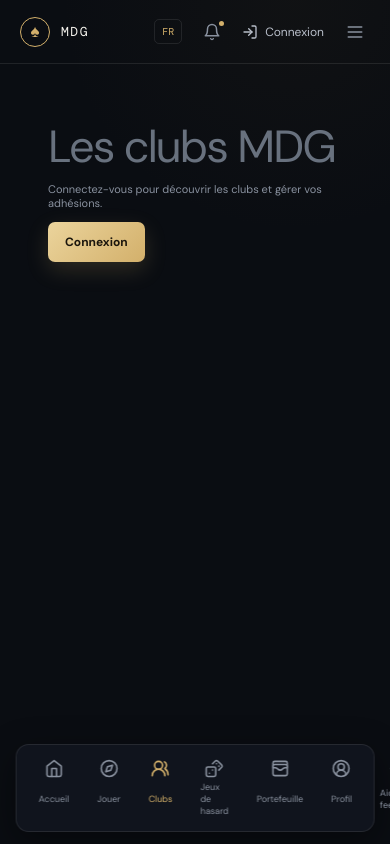
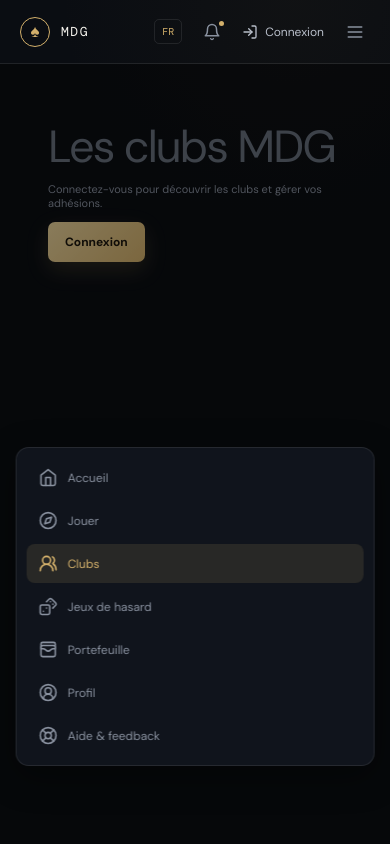
Before and after one commit to raillersing/casino-mdg, a React (Vite) app in the folder frontend/: page /clubs in a window 390 px wide. Both pictures are taken after a click on the button 355 px from the left and 31 px from the top of the page. Built offline with nearby package versions, Linux system fonts and the light colour scheme; a web font is replaced by a local one.

Commit message:
Improve mobile accessibility

```diff
--- a/frontend/src/components/ui/Layout.tsx
+++ b/frontend/src/components/ui/Layout.tsx
@@ -13,7 +13,7 @@ import {
   LifeBuoy,
 } from "lucide-react";
 import { useTranslation } from "react-i18next";
-import { useEffect } from "react";
+import { useEffect, useState } from "react";
 import { getCurrentUser } from "@services/auth";
 import { useGameStore } from "@stores/gameStore";
 
@@ -23,6 +23,7 @@ export function Layout({ children }: { children: ReactNode }) {
   const setUser = useGameStore((state) => state.setUser);
   const logout = useGameStore((state) => state.logout);
   const { i18n, t } = useTranslation();
+  const [mobileMenuOpen, setMobileMenuOpen] = useState(false);
   const navItems = [
     { to: "/", label: t("nav.home"), icon: Home },
     { to: "/lobby", label: t("nav.play"), icon: Compass },
@@ -33,6 +34,15 @@ export function Layout({ children }: { children: ReactNode }) {
     { to: "/support", label: t("nav.support"), icon: LifeBuoy },
   ];
   const language = i18n.language.startsWith("mg") ? "MG" : "FR";
+
+  useEffect(() => {
+    if (!mobileMenuOpen) return;
+    const closeOnEscape = (event: KeyboardEvent) => {
+      if (event.key === "Escape") setMobileMenuOpen(false);
+    };
+    window.addEventListener("keydown", closeOnEscape);
+    return () => window.removeEventListener("keydown", closeOnEscape);
+  }, [mobileMenuOpen]);
 
   useEffect(() => {
     if (!accessToken || user) return;
@@ -62,7 +72,7 @@ export function Layout({ children }: { children: ReactNode }) {
           </span>
         </Link>
         <div className="sidebar-label">{t("nav.navigation")}</div>
-        <nav className="sidebar-nav">
+        <nav className="sidebar-nav" aria-label={t("a11y.primaryNavigation")}>
           {navItems.map(({ to, label, icon: Icon }) => (
             <NavLink
               key={to}
@@ -159,19 +169,37 @@ export function Layout({ children }: { children: ReactNode }) {
             )}
             <button
               className="icon-button mobile-menu"
-              aria-label={t("a11y.openMenu")}
+              aria-label={
+                mobileMenuOpen ? t("a11y.closeMenu") : t("a11y.openMenu")
+              }
+              aria-expanded={mobileMenuOpen}
+              aria-controls="mobile-navigation"
+              onClick={() => setMobileMenuOpen((open) => !open)}
             >
               <Menu size={20} />
             </button>
           </div>
         </header>
         <main className="content">{children}</main>
-        <nav className="mobile-nav">
+        {mobileMenuOpen && (
+          <button
+            type="button"
+            className="mobile-menu-backdrop"
+            aria-label={t("a11y.closeMenu")}
+            onClick={() => setMobileMenuOpen(false)}
+          />
+        )}
+        <nav
+          id="mobile-navigation"
+          className={`mobile-nav ${mobileMenuOpen ? "open" : ""}`}
+          aria-label={t("a11y.primaryNavigation")}
+        >
           {navItems.map(({ to, label, icon: Icon }) => (
             <NavLink
               key={to}
               to={to}
               end={to === "/"}
+              onClick={() => setMobileMenuOpen(false)}
               className={({ isActive }) => (isActive ? "active" : "")}
             >
               <Icon size={19} />
--- a/frontend/src/locales/fr/translation.json
+++ b/frontend/src/locales/fr/translation.json
@@ -239,6 +239,8 @@
     "leaveTable": "Quitter la table",
     "inProgress": "Partie en cours",
     "inviteFriend": "Inviter un ami",
+    "sendMessage": "Envoyer le message",
+    "copyInvitation": "Copier le lien d’invitation",
     "pot": "POT",
     "you": "Vous",
     "yourTurnAction": "À vous de jouer",
@@ -485,6 +487,8 @@
     "notificationsError": "Impossible d’enregistrer cette préférence.",
     "openProfile": "Ouvrir le profil",
     "openMenu": "Ouvrir le menu",
+    "closeMenu": "Fermer le menu",
+    "primaryNavigation": "Navigation principale",
     "close": "Fermer"
   }
 }
--- a/frontend/src/locales/mg/translation.json
+++ b/frontend/src/locales/mg/translation.json
@@ -225,6 +225,8 @@
     "leaveTable": "Miala amin'ny latabatra",
     "inProgress": "Lalao mandeha",
     "inviteFriend": "Asao ny namana",
+    "sendMessage": "Alefa ny hafatra",
+    "copyInvitation": "Adikao ny rohy fanasana",
     "pot": "POT",
     "you": "Ianao",
     "yourTurnAction": "Anjaranao izao",
@@ -484,6 +486,8 @@
     "notificationsError": "Tsy afaka mitahiry ity safidy ity.",
     "openProfile": "Sokafy ny mombamomba",
     "openMenu": "Sokafy ny sakafo",
+    "closeMenu": "Hidio ny sakafo",
+    "primaryNavigation": "Fitetezana lehibe",
     "close": "Hakatona"
   }
 }
--- a/frontend/src/pages/GamePage.tsx
+++ b/frontend/src/pages/GamePage.tsx
@@ -499,6 +499,7 @@ export function GamePage() {
           className="icon-button"
           onClick={inviteFriend}
           title={t("game.inviteFriend")}
+          aria-label={t("game.inviteFriend")}
         >
           <Users size={18} />
         </button>
@@ -847,7 +848,11 @@ export function GamePage() {
                 if (event.key === "Enter") void sendMessage();
               }}
             />
-            <button onClick={() => void sendMessage()}>
+            <button
+              type="button"
+              onClick={() => void sendMessage()}
+              aria-label={t("game.sendMessage")}
+            >
               <Send size={15} />
             </button>
           </div>
@@ -856,6 +861,7 @@ export function GamePage() {
             <button
               className="text-link"
               onClick={() => void navigator.clipboard?.writeText(invite)}
+              aria-label={t("game.copyInvitation")}
             >
               <Copy size={14} /> {t("game.invitationCopied")}
             </button>
--- a/frontend/src/styles/index.css
+++ b/frontend/src/styles/index.css
@@ -262,6 +262,9 @@ a {
 .mobile-nav {
   display: none;
 }
+.mobile-menu-backdrop {
+  display: none;
+}
 .page-stack {
   display: grid;
   gap: 54px;
@@ -2043,6 +2046,35 @@ h3 {
     backdrop-filter: blur(14px);
     box-shadow: 0 10px 35px rgba(0, 0, 0, 0.4);
   }
+  .mobile-menu-backdrop {
+    display: block;
+    position: fixed;
+    z-index: 19;
+    inset: 64px 0 0;
+    border: 0;
+    background: rgba(0, 0, 0, 0.42);
+  }
+  .mobile-nav.open {
+    z-index: 21;
+    bottom: 78px;
+    display: grid;
+    justify-content: stretch;
+    gap: 4px;
+    padding: 10px;
+    border-radius: 13px;
+  }
+  .mobile-nav.open a {
+    display: flex;
+    align-items: center;
+    justify-items: initial;
+    gap: 10px;
+    padding: 10px 12px;
+    border-radius: 8px;
+    font-size: 12px;
+  }
+  .mobile-nav.open a.active {
+    background: rgba(211, 176, 107, 0.12);
+  }
   .mobile-nav a {
     display: grid;
     justify-items: center;
```
Also changed, not shown: 1 other file (tests, documents, lock files or other folders).
